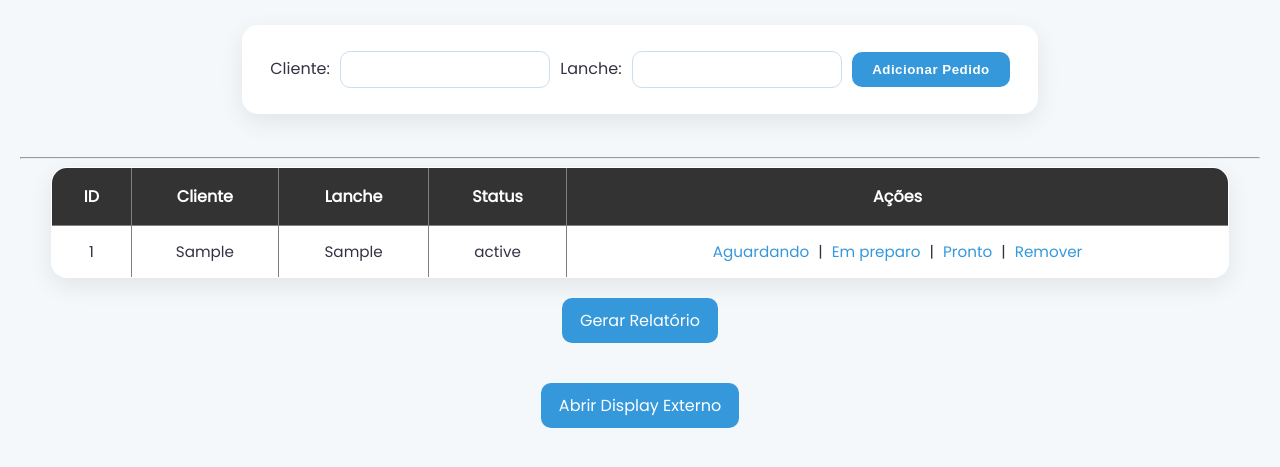
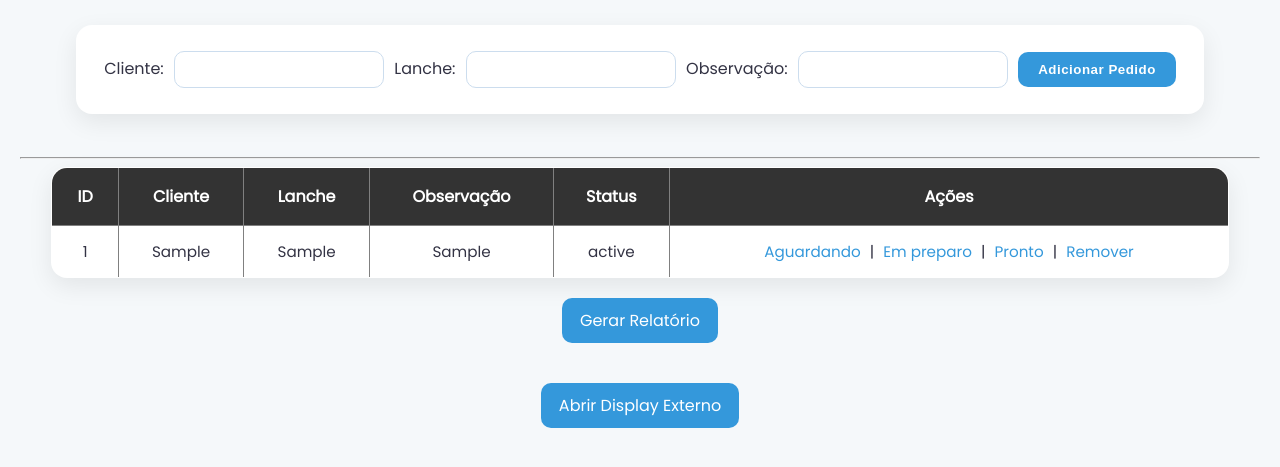
Before and after one commit to santos-savio/sistema_pedidos_lanche, a Flask app: page / in a window 1280 px wide. Shown: the part 294-761 px from the top of the page. Run offline with Flask 3, Linux system fonts and the light colour scheme; tables that the repository leaves empty hold one stand-in row (values such as "Sample post").

Commit message:
Adicionada a feature de observação no pedido

```diff
--- a/app.py
+++ b/app.py
@@ -11,6 +11,7 @@ def init_db():
                 id INTEGER PRIMARY KEY AUTOINCREMENT,
                 cliente TEXT,
                 lanche TEXT,
+                observacao TEXT DEFAULT '',
                 status TEXT,
                 hora TEXT,
                 visivel INTEGER DEFAULT 1
@@ -27,10 +28,12 @@ def index():
 def adicionar():
     cliente = request.form['cliente']
     lanche = request.form['lanche']
+    observacao = request.form.get('observacao', '')  # Pega a observação do formulário, se não houver, define como vazio
+    # observacao = "observação exemplo"
     hora = datetime.now().strftime("%H:%M:%S")
     with sqlite3.connect("vendas.db") as conn:
-        conn.execute("INSERT INTO pedidos (cliente, lanche, status, hora) VALUES (?, ?, ?, ?)",
-                     (cliente, lanche, 'aguardando', hora))
+        conn.execute("INSERT INTO pedidos (cliente, lanche, observacao, status, hora) VALUES (?, ?, ?, ?, ?)",
+                     (cliente, lanche, observacao, 'aguardando', hora))
     return redirect('/')
 
 @app.route('/atualizar/<int:id>/<status>') # Atualiza o status do pedido conforme o ID e o novo status
@@ -58,7 +61,7 @@ def relatorio():
         pedidos = conn.execute("SELECT * FROM pedidos").fetchall()
     with open("relatorio.csv", "w", newline="") as f:
         writer = csv.writer(f)
-        writer.writerow(['ID', 'Cliente', 'Lanche', 'Status', 'Hora'])
+        writer.writerow(['ID', 'Cliente', 'Lanche', 'Observação', 'Status', 'Hora'])
         writer.writerows(pedidos)
 
     # Retorna um script para alertar o usuário e volta à página anterior
--- a/templates/paginas/display.html
+++ b/templates/paginas/display.html
@@ -11,7 +11,7 @@
     <img src="{{ url_for('static', filename='clube-de-aventureiros-logo.png') }}" alt="Logo" class="logo">
     <h1>Últimos Pedidos</h1>
     {% for p in pedidos %}
-    <div class="pedido {{ p[3] }}">
+    <div class="pedido {{ p[4] }}">
         Pedido #{{ p[0] }}<br>
         Cliente: {{ p[1] }} - {{ p[4] }}
     </div>
--- a/templates/paginas/index.html
+++ b/templates/paginas/index.html
@@ -18,6 +18,7 @@
     <form action="/adicionar" method="post">
         Cliente: <input name="cliente" required>
         Lanche: <input name="lanche" required>
+        Observação: <input name="observacao">
         <button type="submit">Adicionar Pedido</button>
     </form>
     <hr>
@@ -26,6 +27,7 @@
             <th>ID</th>
             <th>Cliente</th>
             <th>Lanche</th>
+            <th>Observação</th>
             <th>Status</th>
             <th>Ações</th>
         </tr>
@@ -35,6 +37,7 @@
             <td>{{ p[1] }}</td>
             <td>{{ p[2] }}</td>
             <td>{{ p[3] }}</td>
+            <td>{{ p[4] }}</td>
             <td>
                 <a href="/atualizar/{{p[0]}}/aguardando">Aguardando</a> |
                 <a href="/atualizar/{{p[0]}}/preparo">Em preparo</a> |
```
